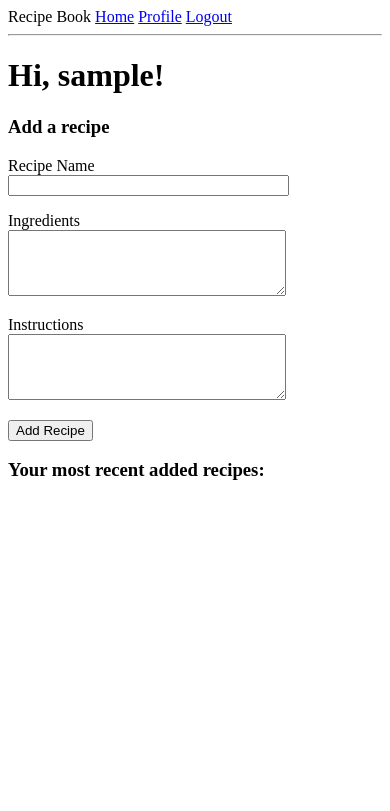
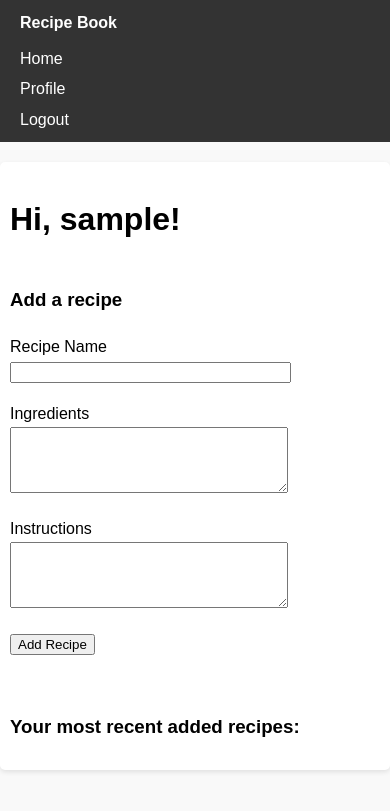
Before and after one commit to viiviannen/recipe-book, a Flask app: page / in a window 390 px wide. Shown: the top 811 px of the page. Run offline with Flask 3, Linux system fonts and the light colour scheme; the visitor is signed in with stand-in values (Sample User, id 1); data that the repository does not hold is empty; some libraries are stand-ins or nearby versions.

Commit message:
added initial styling

```diff
--- /dev/null
+++ b/app/static/css/style.css
@@ -0,0 +1,145 @@
+/* General Styles */
+body {
+    font-family: Arial, sans-serif;
+    margin: 0;
+    padding: 0;
+    line-height: 1.6;
+    background-color: #f9f9f9;
+}
+
+/* Navigation Bar */
+.navbar {
+    background-color: #333;
+    color: #fff;
+    padding: 10px 20px;
+    display: flex;
+    justify-content: space-between; /* Ensures brand on the left and links on the right */
+    align-items: center;
+    flex-wrap: wrap; /* Allows wrapping on smaller screens */
+}
+
+.navbar .container {
+    display: flex;
+    justify-content: space-between; /* Key for alignment */
+    align-items: center; /* Centers items vertically */
+    width: 100%;
+}
+
+.navbar .brand {
+    font-size: 1.5em;
+    font-weight: bold;
+}
+
+.navbar .nav-links {
+    display: flex;
+    gap: 15px; /* Adds space between links */
+}
+
+.navbar .nav-links a {
+    color: #fff;
+    text-decoration: none;
+}
+
+.navbar .nav-links a:hover {
+    text-decoration: underline;
+}
+/* Flash Messages */
+.flash-messages {
+    margin: 20px auto;
+    max-width: 90%;
+    padding: 10px;
+    background-color: #eaf4f4;
+    border-left: 5px solid #4caf50;
+    border-radius: 5px;
+    color: #333;
+}
+
+.flash-messages ul {
+    margin: 0;
+    padding: 0;
+    list-style-type: none;
+}
+
+.flash-messages li {
+    padding: 5px 0;
+}
+
+/* Main Content */
+main.content {
+    padding: 20px;
+    margin: 20px auto;
+    max-width: 90%;
+    background-color: #fff;
+    border-radius: 5px;
+    box-shadow: 0 2px 5px rgba(0, 0, 0, 0.1);
+}
+
+/* Flexbox layout for index content */
+.content-wrapper {
+    display: flex;
+    justify-content: space-between;
+    align-items: flex-start; /* Align sections to the top */
+    gap: 20px; /* Add space between the form and recent recipes */
+    margin-top: 20px;
+}
+
+.form-section, .recent-recipes {
+    flex: 1; /* Allows sections to take up equal width */
+    min-width: 300px; /* Ensures sections don't shrink too much */
+}
+
+.recent-recipes {
+    max-width: 50%; /* Optional: Limit the width of the recipes section */
+}
+
+/* Media Queries */
+@media (max-width: 768px) {
+    /* Adjust Navbar for smaller screens */
+    .navbar .container {
+        flex-direction: column; /* Stacks brand and links */
+        align-items: flex-start; /* Aligns to the left */
+    }
+
+    .navbar .nav-links {
+        flex-direction: column; /* Stacks the links vertically */
+        gap: 10px;
+    }
+
+    .navbar .brand {
+        margin-bottom: 10px; /* Adds space between brand and links */
+    }
+
+    /* Adjust Flash Messages */
+    .flash-messages {
+        max-width: 100%;
+    }
+
+    /* Adjust Content Area */
+    main.content {
+        max-width: 100%;
+        padding: 15px;
+    }
+
+    .content-wrapper {
+        flex-direction: column; /* Stack form and recipes vertically */
+    }
+
+    .form-section, .recent-recipes {
+        max-width: 100%; /* Take full width on smaller screens */
+    }
+}
+
+@media (max-width: 480px) {
+    /* Further adjustments for very small screens */
+    .navbar .brand {
+        font-size: 1em;
+    }
+
+    .navbar .nav-links {
+        gap: 5px;
+    }
+
+    main.content {
+        padding: 10px;
+    }
+}
--- a/app/templates/base.html
+++ b/app/templates/base.html
@@ -1,6 +1,7 @@
 <!doctype html>
 <html>
     <head>
+        <link rel="stylesheet" type="text/css" href="{{ url_for('static', filename='css/style.css') }}">
         {% if title %}
         <title>{{ title }} - Recipe book</title>
         {% else %}
@@ -8,8 +9,11 @@
         {% endif %}
     </head>
    <body>
-        <div>
-            Recipe Book
+        <!-- Navigation Bar -->
+        <nav class="navbar">
+            <div class="container">
+                <span class="brand">Recipe Book</span>
+                <div class="nav-links">
                     <a href="{{ url_for('index') }}">Home</a>
                     {% if current_user.is_anonymous %}
                         <a href="{{ url_for('login') }}">Login</a>
@@ -18,17 +22,27 @@
                         <a href="{{ url_for('logout') }}">Logout</a>
                     {% endif %}
                 </div>
-        <hr>
+            </div>
+        </nav>
+
+        <!-- Flash Messages -->
         {% with messages = get_flashed_messages() %}
         {% if messages %}
+        <div class="flash-messages">
             <ul>
                 {% for message in messages %}
                 <li>{{ message }}</li>
                 {% endfor %}
             </ul>
+        </div>
         {% endif %}
         {% endwith %}
+
+        <!-- Main Content -->
+        <main class="content">
             {% block content %}{% endblock %}
+        </main>
+
         {{ moment.include_moment() }}
     </body>
 </html>
--- a/app/templates/index.html
+++ b/app/templates/index.html
@@ -1,7 +1,11 @@
 {% extends "base.html" %}
 
 {% block content %}
+<div class="container">
     <h1>Hi, {{ current_user.username }}!</h1>
+    <div class="content-wrapper">
+        <!-- Recipe Form Section -->
+        <div class="form-section">
             <h3>Add a recipe</h3>
             <form action="" method="post">
                 {{ form.hidden_tag() }}
@@ -28,9 +32,16 @@
                 </p>
                 <p>{{ form.submit() }}</p>
             </form>
+        </div>
+
+        <!-- Recent Recipes Section -->
+        <div class="recent-recipes">
             <h3>Your most recent added recipes:</h3>
             {% for recipe in recipes %}
                 {% set show_link = True %}
                 {% include '_recipe.html' %}
             {% endfor %}
+        </div>
+    </div>
+</div>
 {% endblock %}
```
Lines whose indentation alone changed are shown as unchanged.
